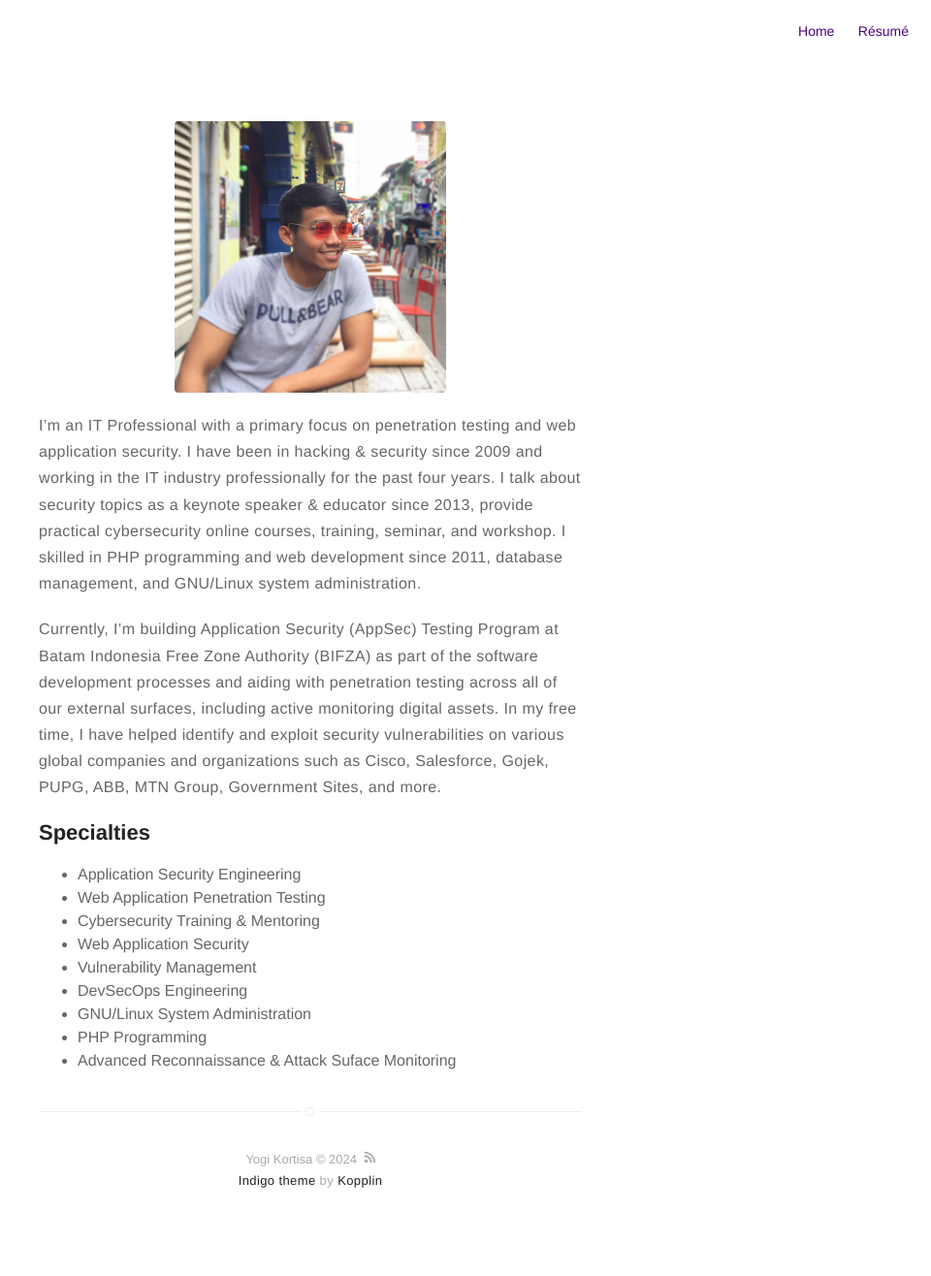
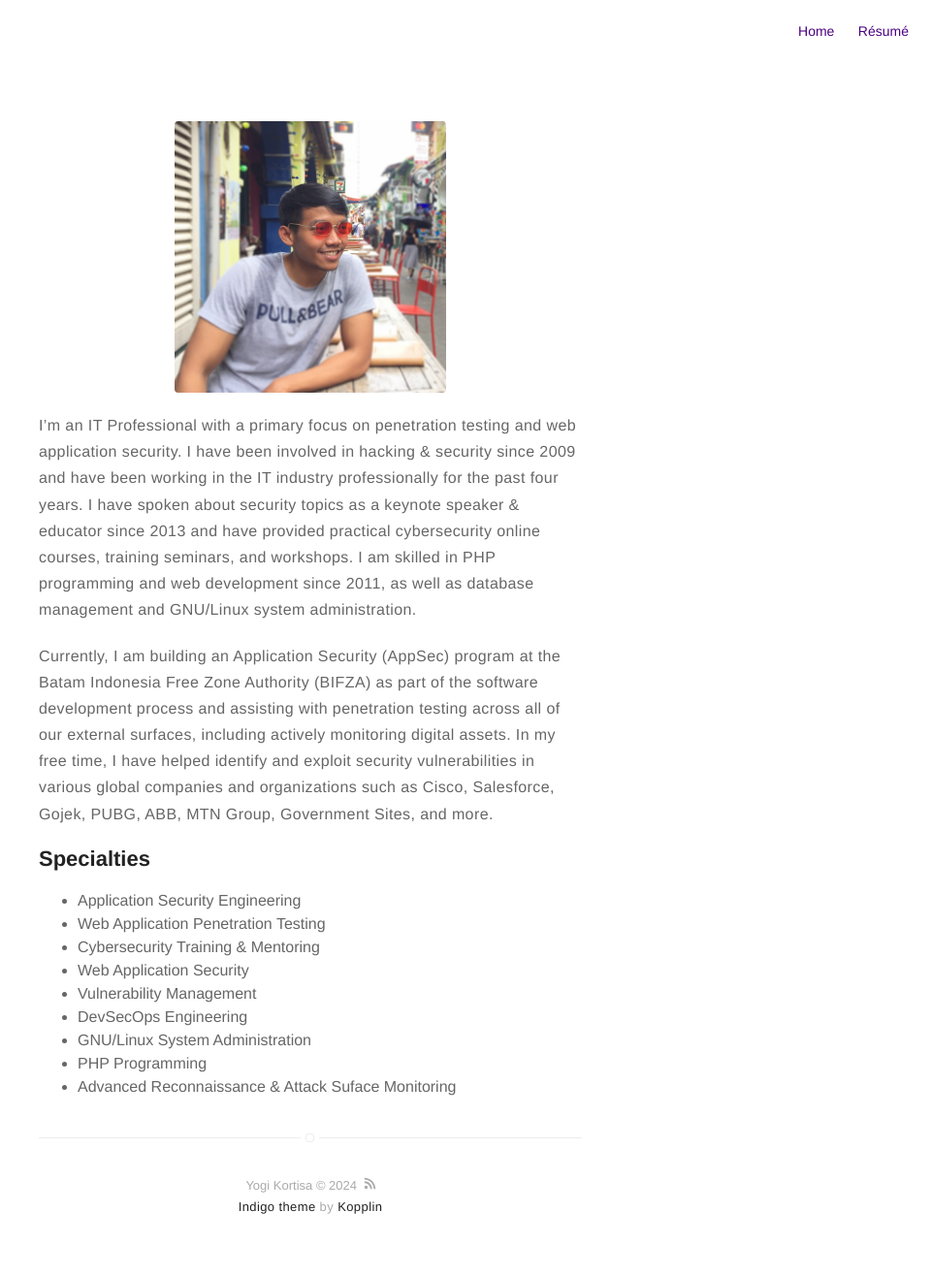
Before and after one commit to yogikortisa/yogikortisa.github.io, a Jekyll site: the page built from about.md, in a window 1280 px wide. Shown: the whole page at 97% size, without its empty margins (320-1280 px from the left). Built offline with Jekyll 4.4.1, drawn with Linux system fonts in a browser that asks for light colours; before the commit the page ends 1289 px from its top, so only the background shows below that.

Commit message:
Update about.md

```diff
--- a/about.md
+++ b/about.md
@@ -4,9 +4,9 @@ layout: page
 ---
 ![Profile Image]({% if site.external-image %}{{ site.picture }}{% else %}{{ site.url }}/{{ site.picture }}{% endif %})
 
-<p>I’m an IT Professional with a primary focus on penetration testing and web application security. I have been in hacking & security since 2009 and working in the IT industry professionally for the past four years. I talk about security topics as a keynote speaker & educator since 2013, provide practical cybersecurity online courses, training, seminar, and workshop. I skilled in PHP programming and web development since 2011, database management, and GNU/Linux system administration.</p>
+<p>I’m an IT Professional with a primary focus on penetration testing and web application security. I have been involved in hacking & security since 2009 and have been working in the IT industry professionally for the past four years. I have spoken about security topics as a keynote speaker & educator since 2013 and have provided practical cybersecurity online courses, training seminars, and workshops. I am skilled in PHP programming and web development since 2011, as well as database management and GNU/Linux system administration.</p>
 
-<p>Currently, I’m building Application Security (AppSec) Testing Program at Batam Indonesia Free Zone Authority (BIFZA) as part of the software development processes and aiding with penetration testing across all of our external surfaces, including active monitoring digital assets. In my free time, I have helped identify and exploit security vulnerabilities on various global companies and organizations such as Cisco, Salesforce, Gojek, PUPG, ABB, MTN Group, Government Sites, and more.</p>
+<p>Currently, I am building an Application Security (AppSec) program at the Batam Indonesia Free Zone Authority (BIFZA) as part of the software development process and assisting with penetration testing across all of our external surfaces, including actively monitoring digital assets. In my free time, I have helped identify and exploit security vulnerabilities in various global companies and organizations such as Cisco, Salesforce, Gojek, PUBG, ABB, MTN Group, Government Sites, and more.</p>
 
 <h2>Specialties</h2>
 
```
